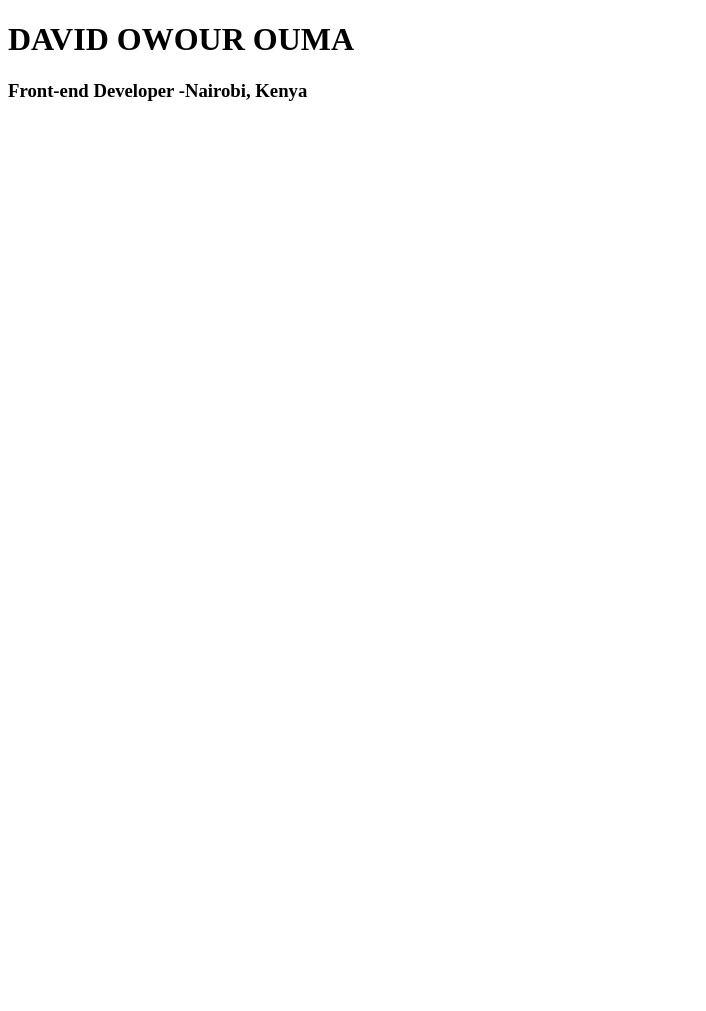
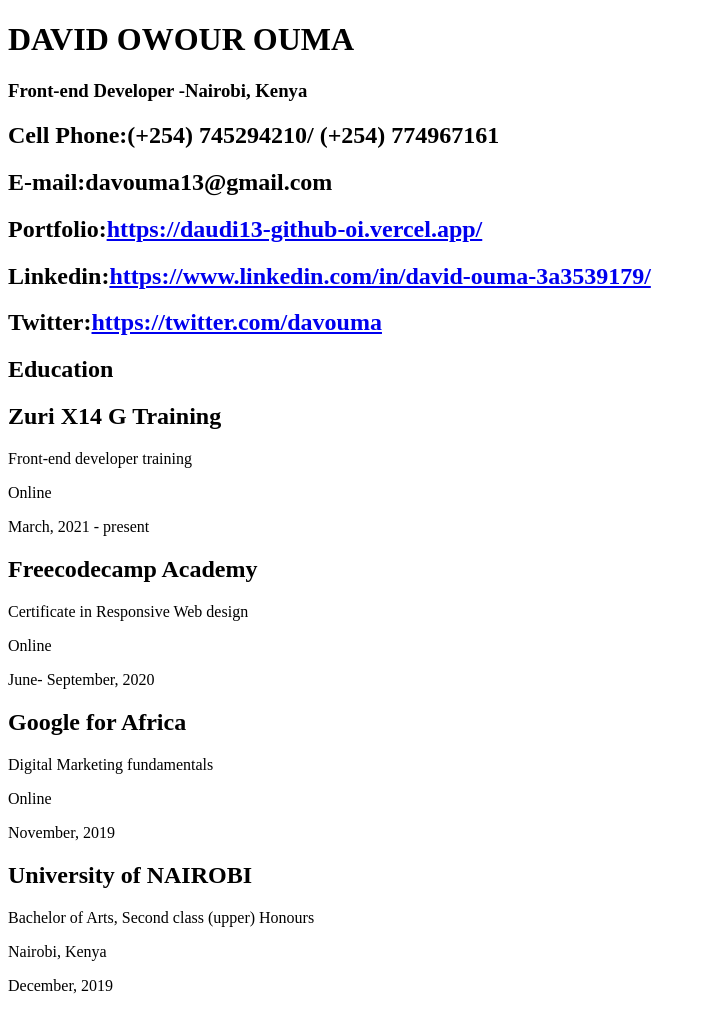
Before and after one commit to daudi13/Portfolio-CV, a plain HTML site: page index.html in a window 1280 px wide. Shown: the whole page, without its empty margins (0-706 px from the left). Before the commit the page ends 800 px from the top, so only its background shows below. Drawn offline with Linux system fonts and the light colour scheme.

Commit message:
eductation section

```diff
--- a/index.html
+++ b/index.html
@@ -14,12 +14,63 @@
             <h3 class="intro-one__sub-title">Front-end Developer <span>-Nairobi, Kenya</span></h3>
         </div>
         <div class="intro-two">
-            <h2><span></span></h2>
-            <h2><span></span></h2>
-            <h2><span></span></h2>
-            <h2><span></span></h2>
-            <h2><span></span></h2>
+            <h2>Cell Phone:<span>(+254) 745294210/ (+254) 774967161</span></h2>
+            <h2>E-mail:<span>davouma13@gmail.com</span></h2>
+            <h2>Portfolio:<span><a href="#">https://daudi13-github-oi.vercel.app/</a></span></h2>
+            <h2>Linkedin:<span><a href="#">https://www.linkedin.com/in/david-ouma-3a3539179/</a></span></h2>
+            <h2>Twitter:<span><a href="#">https://twitter.com/davouma</a></span></h2>
         </div>
+        </div>
+        <div class="body-section">
+            <div class="body-section__education">
+                <h2 class="sub">Education</h2>
+
+                <div class="body-section box-1">
+                    <div class="body-section-school">
+                        <h2 class="school-name">Zuri X14 G Training</h2>
+                        <p class="course">Front-end developer training</p>
+                    </div>
+                    <div class="body-section__where">
+                        <p class="where">Online</p>
+                        <p class="date">March, 2021 - present</p>
+                    </div>
+                </div>
+                <div class="body-section box-1">
+                    <div class="body-section-school">
+                        <h2 class="school-name">Freecodecamp Academy</h2>
+                        <p class="course">Certificate in Responsive Web design</p>
+                    </div>
+                    <div class="body-section__where">
+                        <p class="where">Online</p>
+                        <p class="date">June- September, 2020</p>
+                    </div>
+                </div>
+                <div class="body-section box-1">
+                    <div class="body-section-school">
+                        <h2 class="school-name">Google for Africa</h2>
+                        <p class="course">Digital Marketing fundamentals</p>
+                    </div>
+                    <div class="body-section__where">
+                        <p class="where">Online</p>
+                        <p class="date">November, 2019</p>
+                    </div>
+                </div>
+                <div class="body-section box-1">
+                    <div class="body-section-school">
+                        <h2 class="school-name">University of NAIROBI</h2>
+                        <p class="course">Bachelor of Arts, Second class (upper) Honours</p>
+                    </div>
+                    <div class="body-section__where">
+                        <p class="where">Nairobi, Kenya</p>
+                        <p class="date">December, 2019</p>
+                    </div>
+                </div>
+            </div>
+            <div class="body-section__experience">
+                <div class="body-section box-1">
+
+                </div>
+            </div>
         </div>
     </main>
 </body>
```
